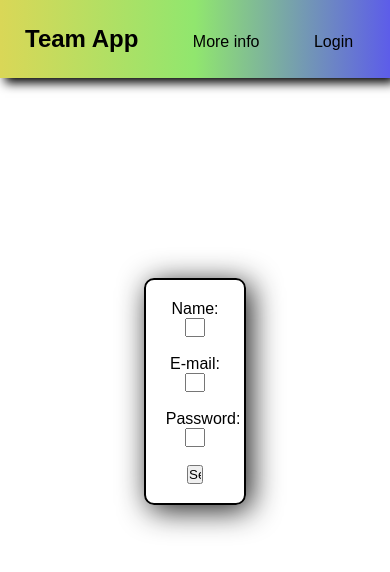
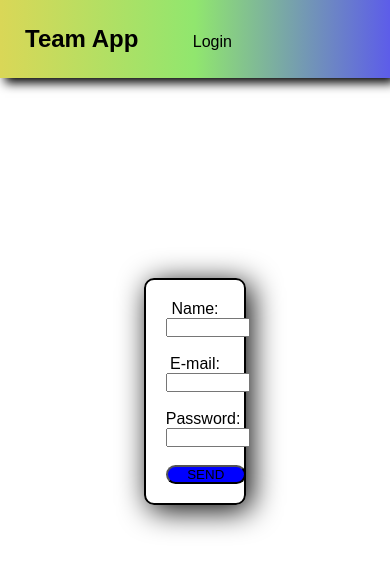
Before and after one commit to jonatavsantos/TeamApp, a website: page teamapp/public/index.html in a window 390 px wide. Drawn offline with Linux system fonts and the light colour scheme.

Commit message:
Feat: index

```diff
--- a/teamapp/public/index.html
+++ b/teamapp/public/index.html
@@ -13,9 +13,6 @@
                 <ul>
                     <li class="title">
                         <h1>Team App</h1>
-                    </li>
-                    <li>
-                       <a href="#">More info</a>
                     </li>
                     <li>
                         <a href="#">Login</a>
@@ -38,7 +35,7 @@
             <input type="password" id="password" name="password" required>
             <br><br>
 
-            <input type="submit" value="Send">
+            <input class="submit" type="submit" value="SEND">
         </form>
     </div>
 </body>
--- a/teamapp/public/style.css
+++ b/teamapp/public/style.css
@@ -33,7 +33,17 @@ header {
     width: 15%;
     margin: 0 auto;
     margin-top: 200px;
-    box-shadow: 5px 5px 10px rgba(0, 0, 0, 0.9);
+    box-shadow: 5px 5px 30px rgb(19, 3, 241);
+}
+
+input {
+    width: 10rem;
+}
+
+.submit {
+    background-color: blue;
+    border-radius: 20px;
+    cursor: pointer;
 }
 
 @media screen and (max-width: 768px){
@@ -45,10 +55,10 @@ header {
         width: 15%;
         margin: 0 auto;
         margin-top: 200px;
-        box-shadow: 5px 5px 30px rgba(0, 0, 0, 0.9);
+        box-shadow: 5px 5px 30px rgb(0, 0, 0);
     }
 
     input {
-        width: 1rem;
+        width: 5rem;
     }
 }
```
